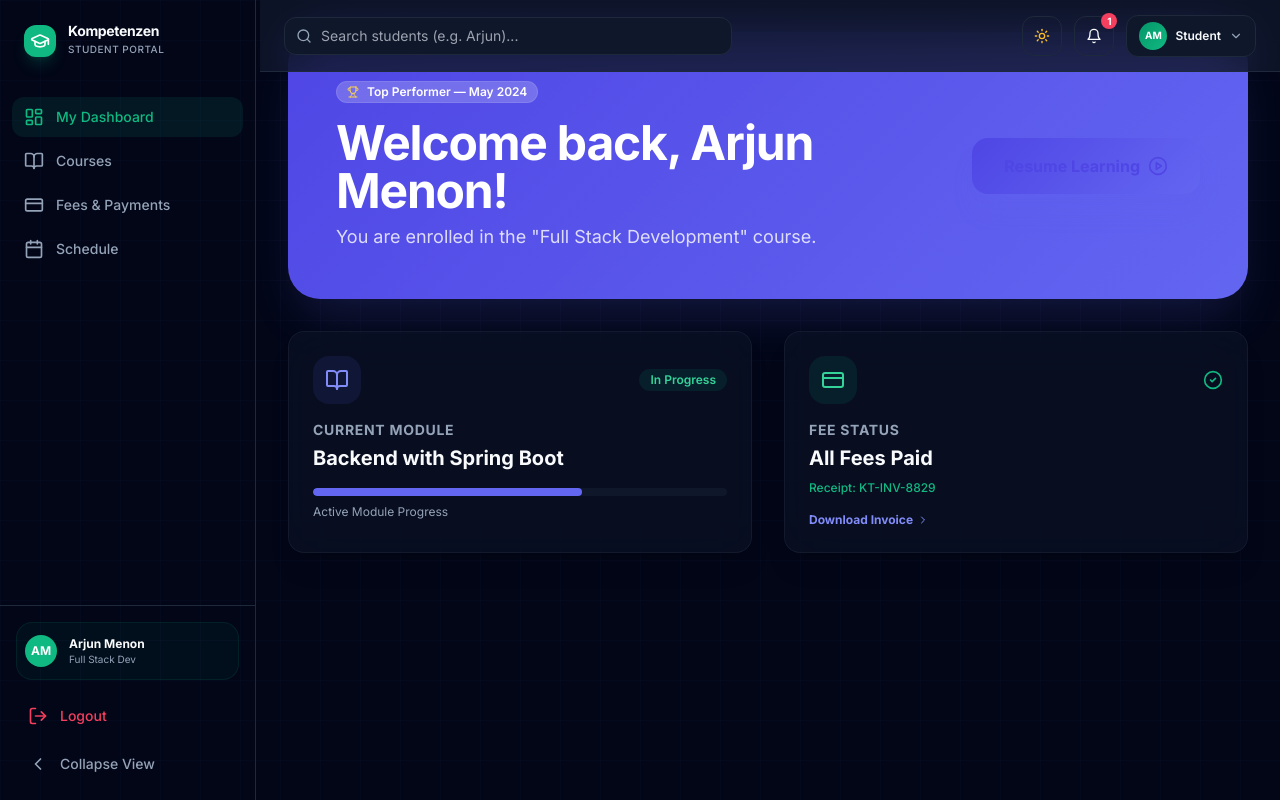
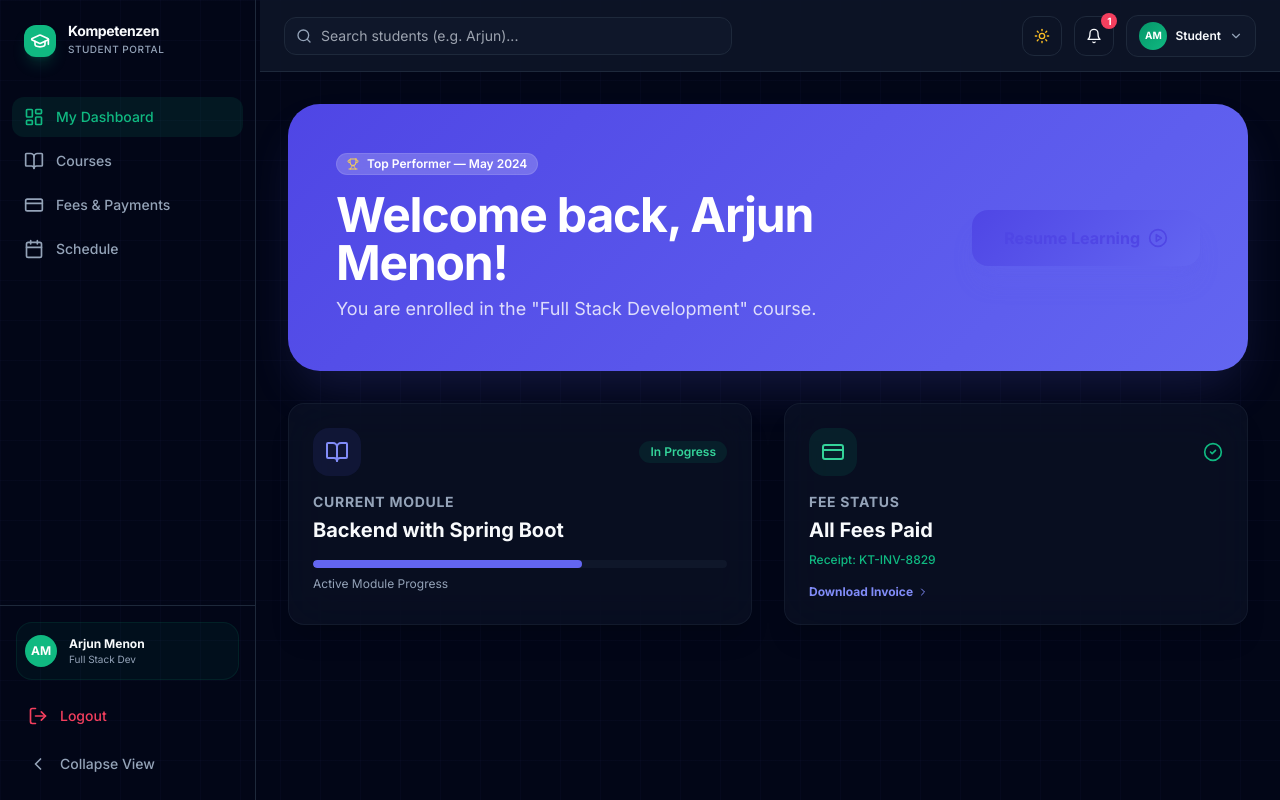
Before and after one commit to Vishnusuresh20/KOMPETENZEN, a React (Vite) app: page /student/dashboard in a window 1280 px wide. Built offline with nearby package versions, Linux system fonts and the light colour scheme.

Commit message:
UI: Fixed Student Layout Topbar overlap issue

```diff
--- a/src/components/StudentLayout.jsx
+++ b/src/components/StudentLayout.jsx
@@ -29,8 +29,8 @@ export default function StudentLayout() {
         <Topbar
           onToggleSidebar={() => setMobileOpen(!mobileOpen)}
         />
-        <main className="flex-1 p-4 md:p-8 pt-[88px] md:pt-8 overflow-y-auto">
-          <div className="max-w-7xl mx-auto">
+        <main className="flex-1 pt-[72px] overflow-y-auto min-h-screen">
+          <div className="p-4 md:p-8 max-w-7xl mx-auto">
             <Outlet />
           </div>
         </main>
```
